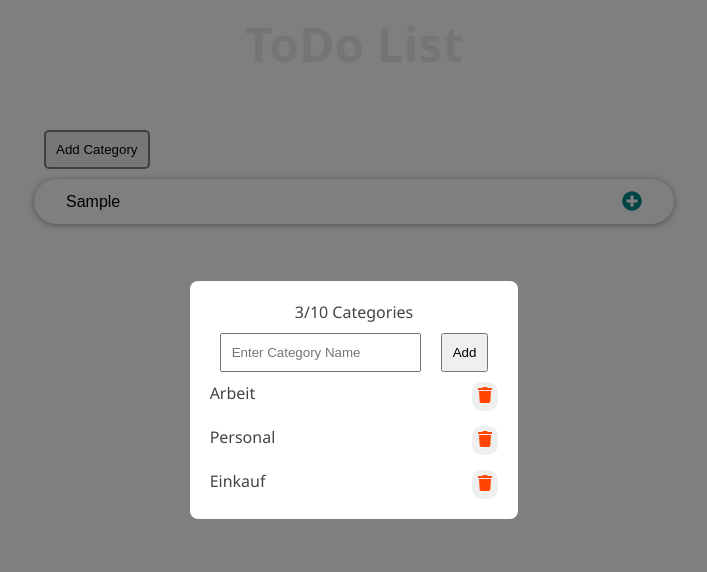
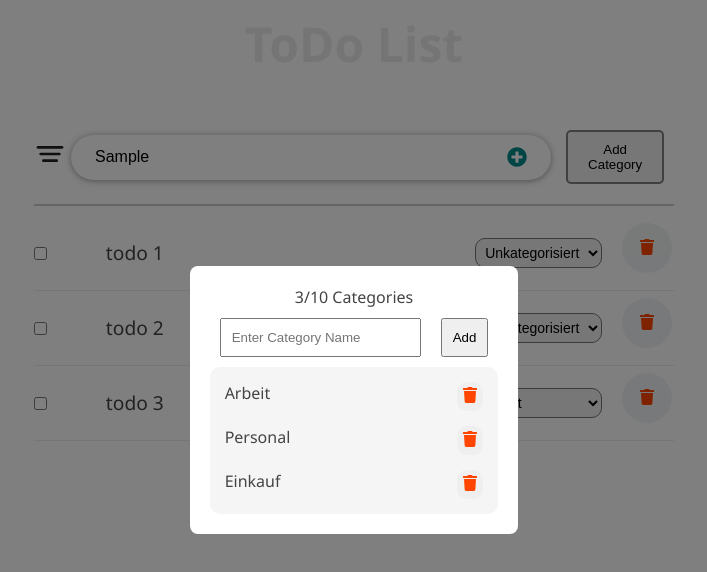
Before and after one commit to chris911e/sachi-todo, a Next.js app: page / in a window 1280 px wide. Both pictures are taken after typing "Sample" into the empty fields and a click on the button "Add Category". Shown: the top 572 px of the page, without its empty margins (286-993 px from the left). Built offline with nearby package versions, Linux system fonts and the light colour scheme.

Commit message:
revamped todo page a bit

```diff
--- a/src/app/components/CategoryButton.jsx
+++ b/src/app/components/CategoryButton.jsx
@@ -67,10 +67,16 @@ export default function CategoryButton(props) {
                         >
                             <div style={{
                                 display: "flex",
-                                justifyContent: "center"
+                                flexDirection: "column",
+                            }}>
+                                <div style={{
+                                    textAlign: "center"
                                 }}>
                                     {props.categories.length-1}/10 Categories
                                 </div>
+                                <div style={{
+                                    alignSelf: "center"
+                                }}>
                                     <input
                                         placeholder="Enter Category Name"
                                         value={categoryName}
@@ -80,6 +86,7 @@ export default function CategoryButton(props) {
                                             padding: "10px"
                                         }}
                                         onKeyDown={handleCategoryEnter}
+                                        maxLength={15}
                                     />
                                     <button
                                         style={{
@@ -91,12 +98,18 @@ export default function CategoryButton(props) {
                                     >
                                         Add
                                     </button>
+                                </div>
+                            </div>
                             <div style={{
                                 display: "flex",
                                 flexDirection: "column",
-                                gap: 15
+                                gap: 15,
+                                backgroundColor: "whitesmoke",
+                                padding: "15px",
+                                borderRadius: "10px"
                             }}>
                                 {
+                                    props.categories.length > 1 ? (
                                         props.categories.map((category, key) => {
                                             if(category === "Unkategorisiert") {
                                                 return
@@ -128,6 +141,13 @@ export default function CategoryButton(props) {
                                                 </div>
                                             )
                                         })
+                                    ) : (
+                                        <div style={{
+                                            textAlign: "center"
+                                        }}>
+                                            No categories
+                                        </div>
+                                    )
                                 }
                             </div>
                         </div>
--- /dev/null
+++ b/src/app/components/Priority.jsx
@@ -0,0 +1,61 @@
+import { useState } from "react"
+
+export default function Priority(props) {
+    const severities = [
+        "low",
+        "medium",
+        "critical"
+    ]
+
+    const colors = [
+        "blue",
+        "orange",
+        "red"
+    ]
+
+    const Dot = (props) => {
+        return (
+            <div
+                style={{
+                    width: "20px",
+                    height: "20px",
+                    color: colors[props.severity]
+                }}
+            />
+        )
+    }
+
+    const [showTooltip, setShowTooltip] = useState(false)
+    const [currentSeverity, setCurrentSeverity] = useState(0)
+
+    const handleMouseEnter = () => {
+        setShowTooltip(true);
+    };
+
+    const handleMouseLeave = () => {
+        setShowTooltip(false);
+    };
+
+    return (
+        <div
+        >
+
+            <div
+                onMouseEnter={handleMouseEnter}
+                onMouseLeave={handleMouseLeave}
+            >
+                {
+                    showTooltip && (
+                        <span>
+                            {severities[currentSeverity]}
+                        </span>
+                    )
+                }
+                <Dot
+                    severity={currentSeverity}
+                />
+            </div>
+
+        </div>
+    );
+}
--- a/src/app/components/TodoContainer.jsx
+++ b/src/app/components/TodoContainer.jsx
@@ -8,7 +8,8 @@ import InputTodo from "./InputTodo";
 import TodosList from "./TodosList";
 import styles from "./TodoContainer.module.css";
 import CategoryButton from "./CategoryButton";
-import TodoItem from "./TodoItem";
+import filter from "./assets/filter.svg"
+import Image from "next/image";
 
 const TodoContainer = () => {
   // test data
@@ -18,7 +19,7 @@ const TodoContainer = () => {
     "Personal",
     "Einkauf"
   ])
-  const [todos, setTodos] = useState([/*
+  const [todos, setTodos] = useState([
     {
       "id": "48793583-5ca1-483d-b189-e653515e8be2",
       "title": "todo 1",
@@ -37,7 +38,7 @@ const TodoContainer = () => {
       "completed": false,
       "category": "Arbeit"
     }
-  */]);
+  ]);
 
   const getInitialTodos = () => {
     const temp = localStorage.getItem("todos");
@@ -132,19 +133,28 @@ const TodoContainer = () => {
   return (
     <div style={{
       display: "flex",
-      justifyContent: "center",
+      justifyContent: "center"
     }}>
       <div style={{
         position: "relative",
         width: "50%"
       }}>
         <Header />
-        <CategoryButton
-          addCategory={addCategory}
-          categories={categories}
-          deleteCategoryProp={delCategory}
-        />
-        <InputTodo addTodoProps={addTodoItem} />
+        <div style={{ display: "flex", justifyContent: "space-between", gap: 5, alignItems: "center" }}>
+          <button style={{
+            all: "unset",
+            cursor: "pointer"
+          }}>
+            <Image src={filter} alt="filter" height={32} width={32} />
+          </button>
+          <InputTodo addTodoProps={addTodoItem} />
+          <CategoryButton
+            addCategory={addCategory}
+            categories={categories}
+            deleteCategoryProp={delCategory}
+          />
+        </div>
+        <hr style={{ margin: "10px 0", border: "1px solid #ccc" }} />
         <TodosList
           todos={todos}
           handleChangeProps={handleChange}
--- a/src/app/components/TodoItem.jsx
+++ b/src/app/components/TodoItem.jsx
@@ -2,28 +2,20 @@
 import { useState, useEffect } from "react";
 import { FaTrash } from "react-icons/fa";
 import styles from "./TodoItem.module.css";
+import Priority from "./Priority";
 
 const TodoItem = (props) => {
 
   const { completed, id, title, category } = props.todo;
 
+  const [newCategory, setNewCategory] = useState(category);
   const [editing, setEditing] = useState(false);
-  const [newCategory, setNewCategory] = useState(category)
-
-  const handleEditing = () => {
-    setEditing(true);
-  };
+  const [newTitle, setNewTitle] = useState(title);
 
   const handleCategoryChange = (e) => {
-    const newSelectedCateogry = e.target.value
-    setNewCategory(newSelectedCateogry)
-    props.handleToDoCategoryChange(id, newSelectedCateogry)
-  }
-
-  const handleUpdatedDone = (event) => {
-    if (event.key === "Enter") {
-      setEditing(false);
-    }
+    const newSelectedCateogry = e.target.value;
+    setNewCategory(newSelectedCateogry);
+    props.handleToDoCategoryChange(id, newSelectedCateogry);
   };
 
   const completedStyle = {
@@ -33,25 +25,42 @@ const TodoItem = (props) => {
     textDecoration: "line-through",
   };
 
-  const viewMode = {};
-  const editMode = {};
+  const handleDoubleClick = () => {
+    setEditing(true);
+  };
 
-  if (editing) {
-    viewMode.display = "none";
-  } else {
-    editMode.display = "none";
+  const handleTitleChange = (e) => {
+    setNewTitle(e.target.value);
+  };
+
+  const handleBlur = () => {
+    setEditing(false);
+    props.setUpdate(newTitle, id);
+  };
+
+  const handleKeyDown = (e) => {
+    if (e.key === "Enter") {
+      setEditing(false);
+      props.setUpdate(newTitle, id);
     }
+  };
 
-  useEffect(
-    () => () => {
+  useEffect(() => () => {
     console.log("Cleaning up...");
-    },
-    []
-  );
+  }, []);
 
   return (
     <li className={styles.item} data-type="todo-item">
-      <div onDoubleClick={handleEditing} style={viewMode}>
+      <div
+        style={{
+          display: "grid",
+          gridTemplateColumns: "repeat(8, 1fr)",
+          gap: "10px",
+          alignItems: "center",
+          zIndex: 1000
+        }}
+      >
+        <div style={{ display: "flex", alignItems: "center" }}>
           <input
             type="checkbox"
             className={styles.checkbox}
@@ -59,13 +68,37 @@ const TodoItem = (props) => {
             onChange={() => props.handleChangeProps(id)}
             name="checkbox"
           />
-        <button
-          data-set="delete-todo-btn"
-          onClick={() => props.deleteTodoProps(id)}
+        </div>
+
+        <div style={{ gridColumn: "2 / 7" }}>
+          {editing ? (
+            <input
+              type="text"
+              value={newTitle}
+              onChange={handleTitleChange}
+              onBlur={handleBlur}
+              onKeyDown={handleKeyDown}
+              style={{
+                width: "100%",
+                padding: "5px",
+                borderRadius: "5px",
+                fontSize: "14px",
+              }}
+            />
+          ) : (
+            <div
+              onDoubleClick={handleDoubleClick}
+              style={{
+                ...completed ? completedStyle : null,
+                cursor: "pointer"
+              }}
             >
-          <FaTrash style={{ color: "orangered", fontSize: "16px" }} />
-        </button>
-        <span style={completed ? completedStyle : null}>{title}</span>
+              {title}
+            </div>
+          )}
+        </div>
+
+        <div>
           <select
             value={newCategory}
             onChange={handleCategoryChange}
@@ -73,30 +106,28 @@ const TodoItem = (props) => {
               marginLeft: "10px",
               padding: "5px",
               fontSize: "14px",
-            borderRadius: "10px"
+              borderRadius: "10px",
             }}
           >
-          {
-            props.categories.map((value, key) => {
-              return(
+            {props.categories.map((value, key) => {
+              return (
                 <option value={value} key={key}>
                   {value}
                 </option>
-              )
-            })
-          }
+              );
+            })}
           </select>
         </div>
-      <input
-        type="text"
-        style={editMode}
-        className={styles.textInput}
-        value={title}
-        onChange={(e) => {
-          props.setUpdate(e.target.value, id);
-        }}
-        onKeyDown={handleUpdatedDone}
-      />
+
+        <div>
+          <button
+            data-set="delete-todo-btn"
+            onClick={() => props.deleteTodoProps(id)}
+          >
+            <FaTrash style={{ color: "orangered", fontSize: "16px" }} />
+          </button>
+        </div>
+      </div>
     </li>
   );
 };
--- a/src/app/components/TodoItem.module.css
+++ b/src/app/components/TodoItem.module.css
@@ -14,7 +14,6 @@
   background: #f1f3f4;
   border: none;
   cursor: pointer;
-  float: right;
   outline: none;
   border-radius: 100px;
   height: 50px;
@@ -27,3 +26,8 @@
   padding: 10px;
   border: 1px solid #dfdfdf;
 }
+
+
+.todoItem {
+  width: fit-content;
+}
--- a/src/app/globals.css
+++ b/src/app/globals.css
@@ -13,12 +13,12 @@ body {
 }
 
 .form-container {
-  width: 100%;
-  margin-bottom: 20px;
+  width: 80%;
   display: flex;
   border-radius: calc(0.5 * 100px);
   box-shadow: 0 1px 6px 0 rgba(0, 0, 0, 0.38);
   justify-content: space-evenly;
+  align-items: center;
 }
 
 .input-text {
```
Also changed, not shown: src/app/components/assets/filter.svg (added). Lines whose indentation alone changed are shown as unchanged.
